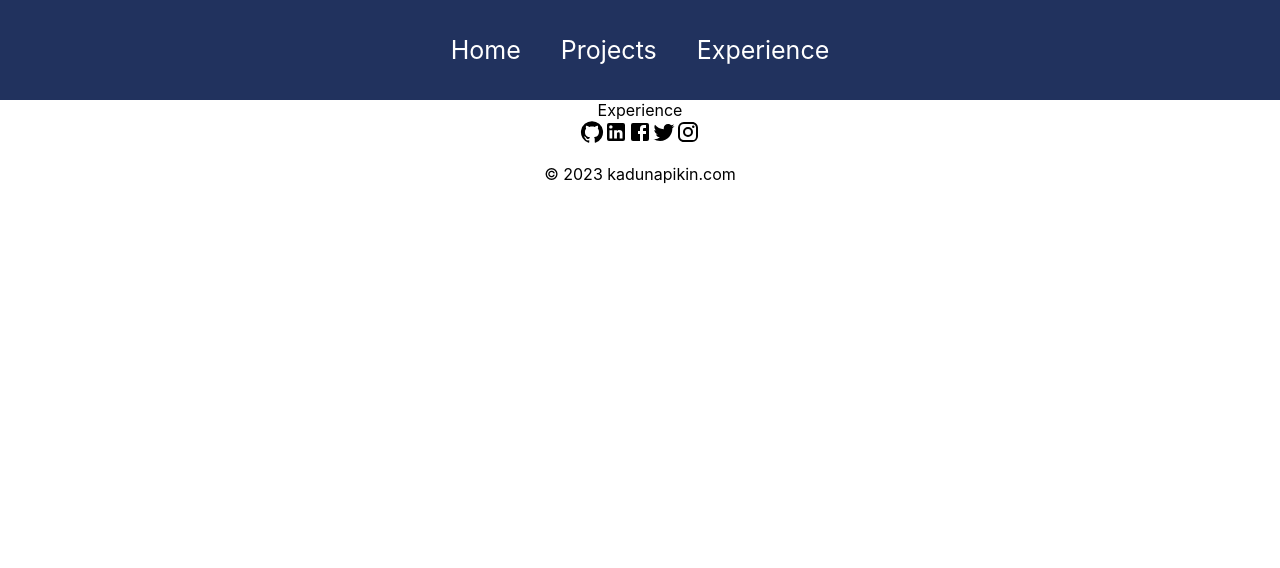
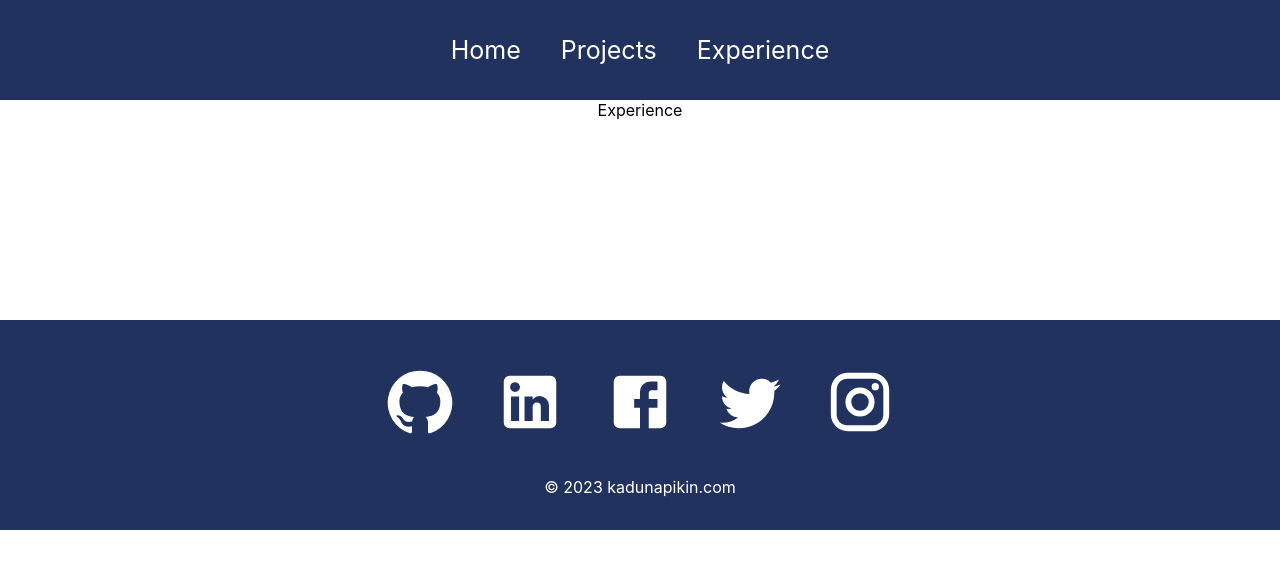
Before and after one commit to Kadunapikin/my-react-portfolio, a React (Create React App) app: page /experience in a window 1280 px wide. Shown: the top 568 px of the page. Built offline with nearby package versions, Linux system fonts and the light colour scheme.

Commit message:
create a Footer.css fie and style Footer component

```diff
--- a/src/components/Footer.js
+++ b/src/components/Footer.js
@@ -4,11 +4,12 @@
 import LinkedInIcon from '@mui/icons-material/LinkedIn';
 import TwitterIcon from '@mui/icons-material/Twitter';
 import GithubIcon from '@mui/icons-material/GitHub';
+import "../styles/Footer.css";
 
 function Footer() {
   return (
     <div className='footer'>
-        <div>
+        <div className='socialMedia'>
             <GithubIcon />
             <LinkedInIcon />
             <FacebookIcon />
--- /dev/null
+++ b/src/styles/Footer.css
@@ -0,0 +1,28 @@
+.footer {
+    width: 100%;
+    height: 200px;
+    background: #21325e;
+    display: flex;
+    justify-content: center;
+    align-items: center;
+    flex-direction: column;
+    padding-top: 10px;
+    margin-top: 200px;
+  }
+
+  .socialMedia svg {
+    color: white;
+    margin: 20px;
+    font-size: 70px;
+    cursor: pointer;
+  }
+
+  .footer p {
+    color: white;
+  }
+
+  @media only screen and (max-width: 600px) {
+    .footer svg {
+      font-size: 50px;
+    }
+  }
```
